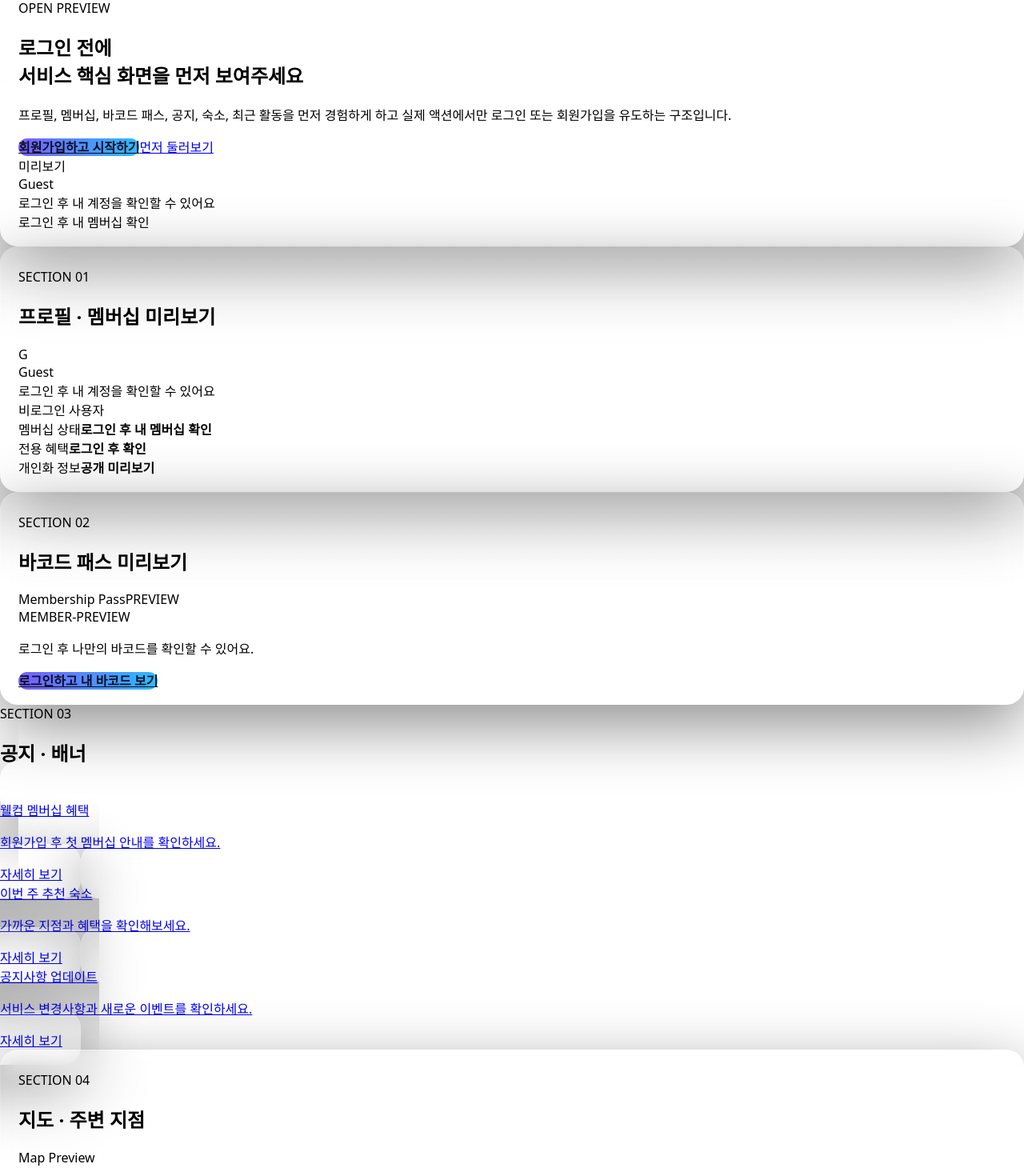
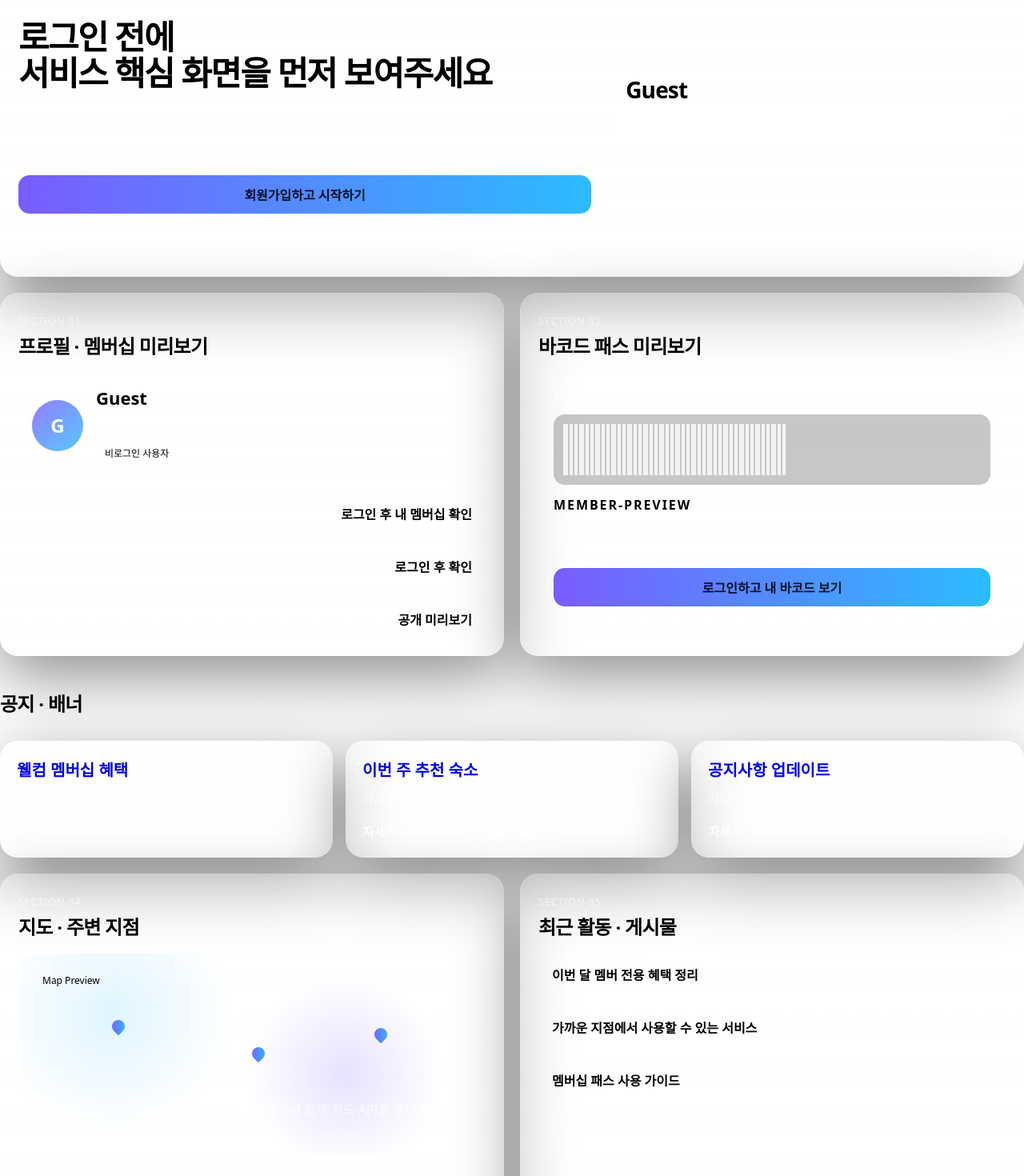
Before and after one commit to jienemadmin/take01, a Next.js app: page / in a window 1280 px wide. Shown: the part 100-1570 px from the top of the page at 80% size. Built offline with nearby package versions, Linux system fonts and the light colour scheme; no server answers.

Commit message:
Update globals.css

```diff
--- a/app/globals.css
+++ b/app/globals.css
@@ -134,3 +134,398 @@ body { margin: 0; font-family: ui-sans-serif, system-ui, -apple-system, "Segoe U
   text-decoration: none;
 }
 .mp-footBtn:hover { background: rgba(255,255,255,.09); }
+
+
+.public-home {
+  display: grid;
+  gap: 20px;
+  width: 100%;
+}
+
+.public-hero,
+.public-panel,
+.public-bannerCard {
+  overflow: hidden;
+}
+
+.public-topbar {
+  display: flex;
+  align-items: center;
+  justify-content: space-between;
+  gap: 12px;
+  margin-bottom: 22px;
+}
+
+.public-hero__content {
+  display: grid;
+  grid-template-columns: 1.3fr 0.9fr;
+  gap: 22px;
+}
+
+.public-eyebrow {
+  display: inline-block;
+  font-size: 12px;
+  letter-spacing: 0.12em;
+  color: rgba(255,255,255,.65);
+  margin-bottom: 12px;
+}
+
+.public-title {
+  margin: 0;
+  font-size: 42px;
+  line-height: 1.08;
+  letter-spacing: -0.04em;
+}
+
+.public-desc {
+  margin: 16px 0 0;
+  color: rgba(255,255,255,.72);
+  line-height: 1.6;
+}
+
+.public-hero__actions {
+  display: flex;
+  gap: 12px;
+  flex-wrap: wrap;
+  margin-top: 24px;
+}
+
+.public-primaryBtn {
+  text-decoration: none;
+  display: inline-flex;
+  align-items: center;
+  justify-content: center;
+}
+
+.public-secondaryBtn {
+  display: inline-flex;
+  align-items: center;
+  justify-content: center;
+  min-height: 48px;
+  padding: 0 18px;
+  border-radius: 14px;
+  border: 1px solid rgba(255,255,255,.14);
+  background: rgba(255,255,255,.05);
+  color: rgba(255,255,255,.92);
+  text-decoration: none;
+}
+
+.public-heroCard {
+  border-radius: 22px;
+  padding: 20px;
+  border: 1px solid rgba(255,255,255,.12);
+  background: rgba(255,255,255,.05);
+  display: flex;
+  flex-direction: column;
+  justify-content: space-between;
+  min-height: 220px;
+}
+
+.public-heroCard__label {
+  font-size: 12px;
+  color: rgba(255,255,255,.65);
+}
+
+.public-heroCard__name {
+  font-size: 28px;
+  font-weight: 700;
+  letter-spacing: -0.03em;
+}
+
+.public-heroCard__email,
+.public-heroCard__status {
+  color: rgba(255,255,255,.78);
+}
+
+.public-section {
+  display: grid;
+  gap: 14px;
+}
+
+.public-sectionGrid {
+  display: grid;
+  grid-template-columns: 1fr 1fr;
+  gap: 20px;
+}
+
+.public-sectionHead {
+  display: flex;
+  align-items: center;
+  justify-content: space-between;
+  margin-bottom: 16px;
+}
+
+.public-sectionHead h2 {
+  margin: 4px 0 0;
+  font-size: 24px;
+  letter-spacing: -0.03em;
+}
+
+.public-sectionLabel {
+  font-size: 12px;
+  color: rgba(255,255,255,.62);
+  letter-spacing: 0.1em;
+}
+
+.public-profileCard {
+  display: flex;
+  align-items: center;
+  gap: 16px;
+  padding: 16px;
+  border-radius: 18px;
+  background: rgba(255,255,255,.05);
+  border: 1px solid rgba(255,255,255,.1);
+}
+
+.public-avatar {
+  width: 64px;
+  height: 64px;
+  border-radius: 50%;
+  display: grid;
+  place-items: center;
+  font-size: 24px;
+  font-weight: 700;
+  background: linear-gradient(135deg, rgba(122,92,255,.8), rgba(43,188,255,.8));
+  color: #fff;
+}
+
+.public-profileName {
+  font-size: 22px;
+  font-weight: 700;
+}
+
+.public-profileSub {
+  color: rgba(255,255,255,.68);
+  margin-top: 4px;
+}
+
+.public-statusPill {
+  display: inline-flex;
+  margin-top: 10px;
+  padding: 6px 10px;
+  border-radius: 999px;
+  background: rgba(255,255,255,.08);
+  border: 1px solid rgba(255,255,255,.12);
+  font-size: 12px;
+}
+
+.public-infoList {
+  display: grid;
+  gap: 12px;
+  margin-top: 16px;
+}
+
+.public-infoItem {
+  display: flex;
+  align-items: center;
+  justify-content: space-between;
+  gap: 12px;
+  padding: 14px 16px;
+  border-radius: 16px;
+  background: rgba(255,255,255,.04);
+  border: 1px solid rgba(255,255,255,.08);
+}
+
+.public-infoItem span {
+  color: rgba(255,255,255,.68);
+}
+
+.public-barcodeCard {
+  padding: 18px;
+  border-radius: 18px;
+  background: rgba(255,255,255,.04);
+  border: 1px solid rgba(255,255,255,.1);
+}
+
+.public-barcodeCard__top {
+  display: flex;
+  align-items: center;
+  justify-content: space-between;
+  color: rgba(255,255,255,.72);
+  font-size: 13px;
+  margin-bottom: 16px;
+}
+
+.public-barcodeFake {
+  display: flex;
+  align-items: flex-end;
+  gap: 2px;
+  height: 88px;
+  padding: 12px;
+  border-radius: 14px;
+  background: rgba(0,0,0,.22);
+  overflow: hidden;
+}
+
+.public-barcodeFake span {
+  width: 4px;
+  height: 100%;
+  background: rgba(255,255,255,.85);
+  opacity: 0.92;
+}
+
+.public-barcodeFake span.thick {
+  width: 6px;
+}
+
+.public-barcodeValue {
+  margin-top: 14px;
+  font-weight: 700;
+  letter-spacing: 0.12em;
+}
+
+.public-barcodeHint {
+  color: rgba(255,255,255,.68);
+  line-height: 1.5;
+  margin: 12px 0 18px;
+}
+
+.public-bannerGrid {
+  display: grid;
+  grid-template-columns: repeat(3, 1fr);
+  gap: 16px;
+}
+
+.public-bannerCard {
+  display: block;
+  padding: 20px;
+  text-decoration: none;
+}
+
+.public-bannerCard__title {
+  font-size: 20px;
+  font-weight: 700;
+  margin-bottom: 10px;
+}
+
+.public-bannerCard__desc {
+  margin: 0;
+  color: rgba(255,255,255,.72);
+  line-height: 1.55;
+}
+
+.public-bannerCard__cta {
+  display: inline-block;
+  margin-top: 16px;
+  color: rgba(255,255,255,.92);
+  font-weight: 600;
+}
+
+.public-mapMock {
+  position: relative;
+  min-height: 220px;
+  border-radius: 18px;
+  border: 1px solid rgba(255,255,255,.1);
+  background:
+    radial-gradient(circle at 20% 30%, rgba(43,188,255,.15), transparent 30%),
+    radial-gradient(circle at 70% 60%, rgba(122,92,255,.18), transparent 28%),
+    rgba(255,255,255,.04);
+  padding: 18px;
+}
+
+.public-mapMock__badge {
+  display: inline-flex;
+  padding: 6px 10px;
+  border-radius: 999px;
+  background: rgba(255,255,255,.08);
+  font-size: 12px;
+  border: 1px solid rgba(255,255,255,.12);
+}
+
+.public-mapMock__pins {
+  position: relative;
+  height: 110px;
+  margin-top: 24px;
+}
+
+.public-mapMock__pins span {
+  position: absolute;
+  width: 16px;
+  height: 16px;
+  border-radius: 50% 50% 50% 0;
+  transform: rotate(-45deg);
+  background: linear-gradient(135deg, #7a5cff, #2bbcff);
+}
+
+.public-mapMock__pins span:nth-child(1) {
+  top: 10px;
+  left: 18%;
+}
+.public-mapMock__pins span:nth-child(2) {
+  top: 44px;
+  left: 50%;
+}
+.public-mapMock__pins span:nth-child(3) {
+  top: 20px;
+  left: 78%;
+}
+
+.public-mapMock p {
+  margin: 0;
+  color: rgba(255,255,255,.72);
+  line-height: 1.55;
+}
+
+.public-lodgingList,
+.public-postList {
+  display: grid;
+  gap: 12px;
+  margin-top: 16px;
+}
+
+.public-lodgingItem,
+.public-postItem {
+  display: flex;
+  align-items: center;
+  justify-content: space-between;
+  gap: 14px;
+  padding: 14px 16px;
+  border-radius: 16px;
+  background: rgba(255,255,255,.04);
+  border: 1px solid rgba(255,255,255,.08);
+}
+
+.public-lodgingName,
+.public-postTitle {
+  font-weight: 700;
+}
+
+.public-lodgingMeta,
+.public-postMeta {
+  margin-top: 4px;
+  color: rgba(255,255,255,.68);
+  font-size: 14px;
+}
+
+@media (max-width: 980px) {
+  .public-hero__content,
+  .public-sectionGrid,
+  .public-bannerGrid {
+    grid-template-columns: 1fr;
+  }
+
+  .public-title {
+    font-size: 34px;
+  }
+}
+
+@media (max-width: 640px) {
+  .public-topbar {
+    flex-direction: column;
+    align-items: flex-start;
+  }
+
+  .public-sectionHead h2 {
+    font-size: 20px;
+  }
+
+  .public-title {
+    font-size: 30px;
+  }
+
+  .public-lodgingItem,
+  .public-postItem {
+    flex-direction: column;
+    align-items: flex-start;
+  }
+}
```
